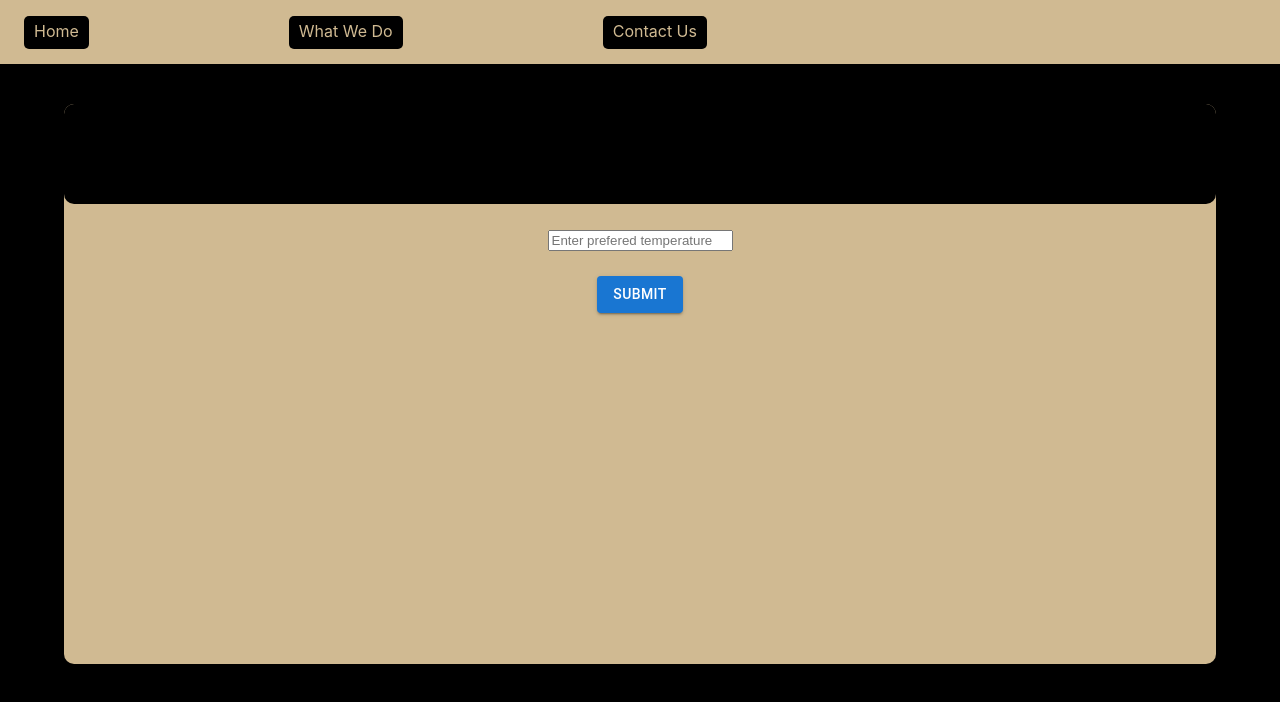
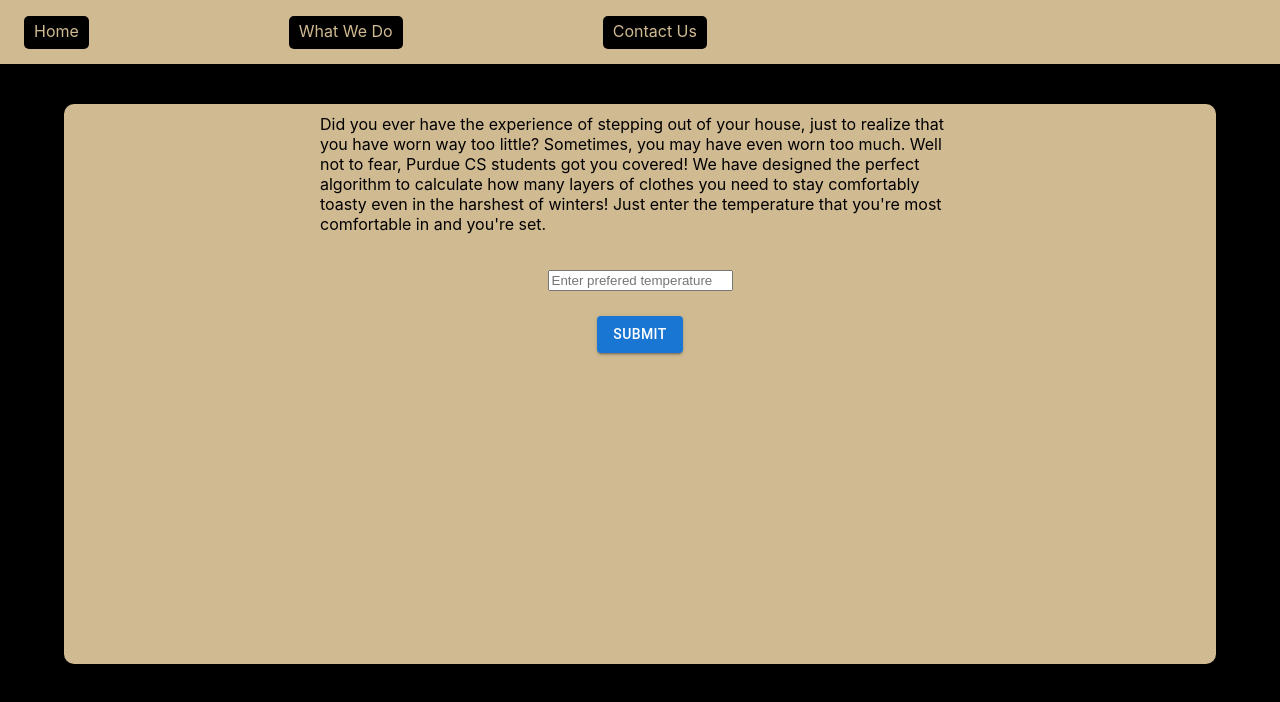
Before and after one commit to joshuajy03/purdueweather, a React (Create React App) app: page /#/ in a window 1280 px wide. Shown: the top 702 px of the page. Built offline with nearby package versions, Linux system fonts and the light colour scheme.

Commit message:
Aligned the text to the left

```diff
--- a/src/components/WebPage.css
+++ b/src/components/WebPage.css
@@ -37,8 +37,10 @@
 
 .message {
   padding: 10px;
-  background-color: black;
+  max-width: 50vw;
+  background-color: #d0ba92;
   border-radius: 10px;
+  text-align: left;
 }
 
 .input {
```
